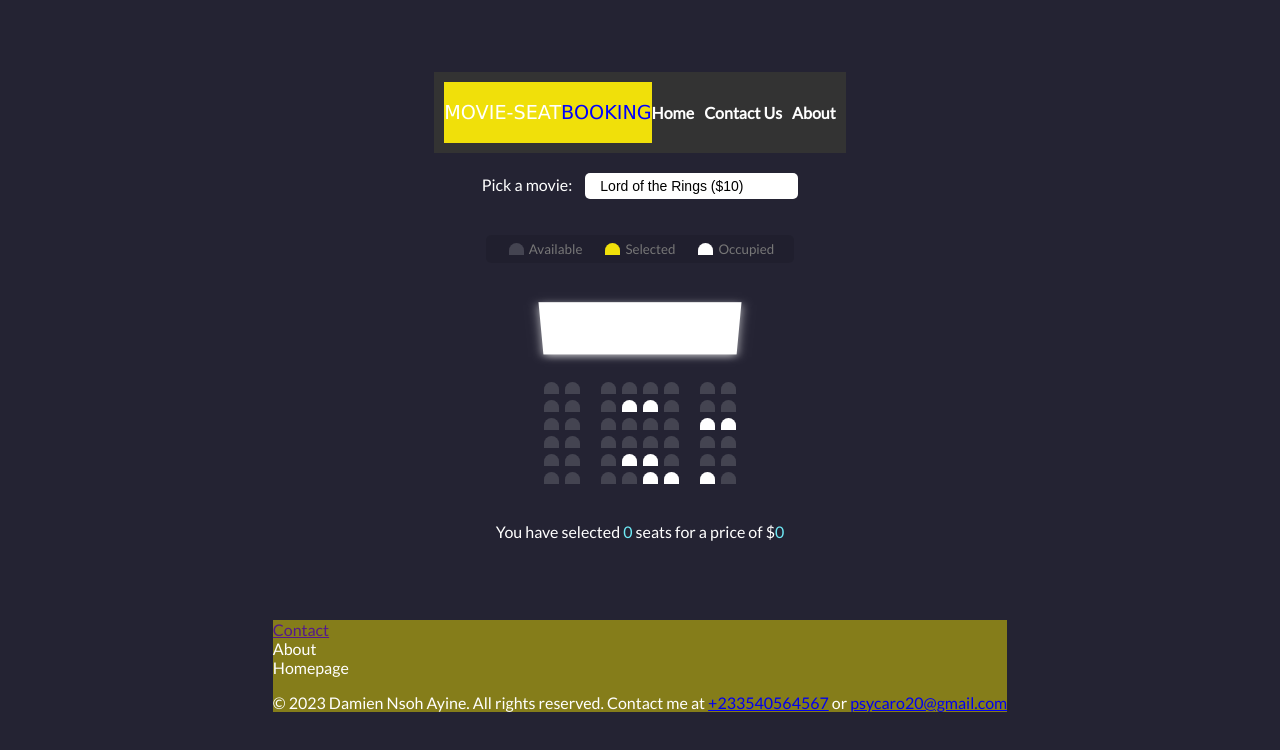
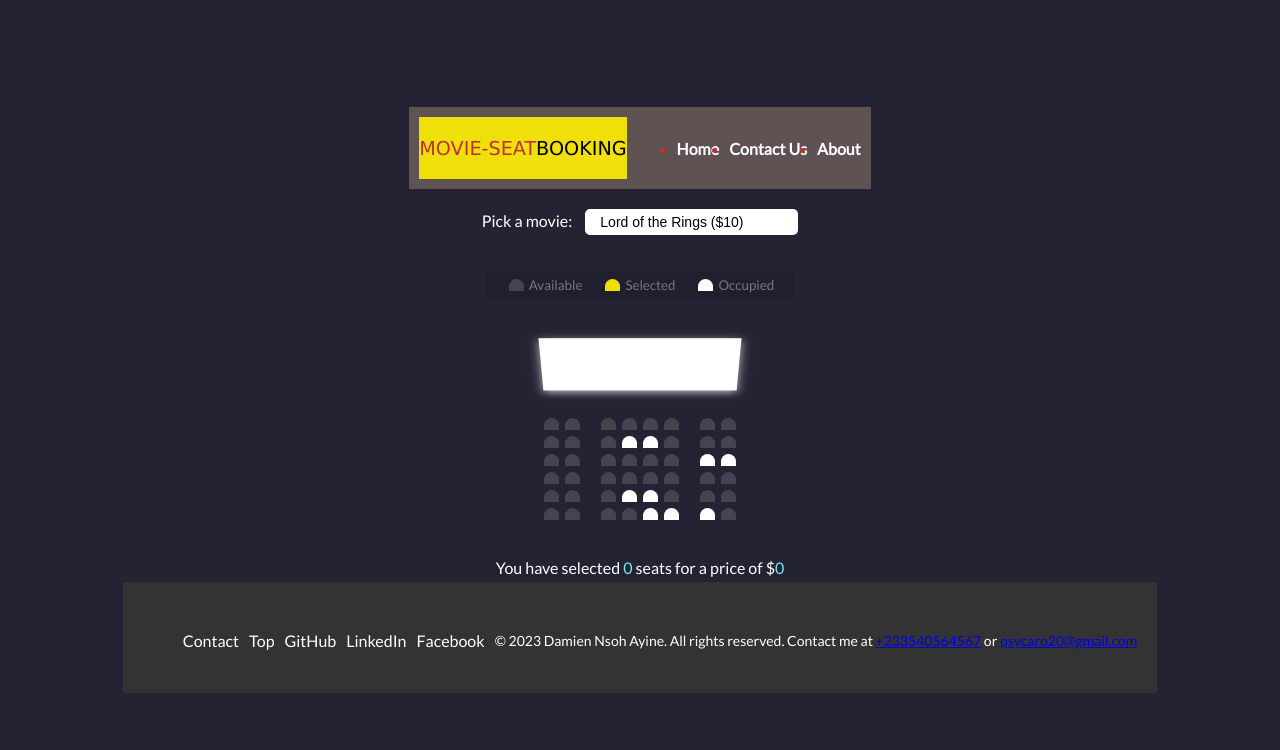
Before and after one commit to Damiennsoh/Movie-Seat-Booking, a plain HTML site: page index.html in a window 1280 px wide. Drawn offline with Linux system fonts and the light colour scheme.

Commit message:
modified the footer

```diff
--- a/index.html
+++ b/index.html
@@ -128,13 +128,14 @@
     <footer>
       <div class="footer">
         <ul>
-         <li><a href="" target="_blank" rel="noopener noreferrer">Contact</a></li>
-         <li>About</li>
-         <li>Homepage</li>
-         <p>&copy; 2023 Damien Nsoh Ayine. All rights reserved. Contact me at <a href="tel: +233540564567">+233540564567</a> or <a href="psycaro20@gmail.com">psycaro20@gmail.com</a></p>
+          <li><a href="" target="_blank" rel="noopener noreferrer">Contact</a></li>
+          <li><a href="#top">Top</a></li> <!-- Navigation link to top of the webpage -->
+          <li><a href="https://github.com/your-username" target="_blank" rel="noopener noreferrer">GitHub</a></li> <!-- GitHub link -->
+          <li><a href="https://linkedin.com/in/your-username" target="_blank" rel="noopener noreferrer">LinkedIn</a></li> <!-- LinkedIn link -->
+          <li><a href="https://facebook.com/your-username" target="_blank" rel="noopener noreferrer">Facebook</a></li> <!-- Facebook link -->
+          <p>&copy; 2023 Damien Nsoh Ayine. All rights reserved. Contact me at <a href="tel:+233540564567">+233540564567</a> or <a href="mailto:psycaro20@gmail.com">psycaro20@gmail.com</a></p>
         </ul>
       </div>
-
     </footer>
   </body>
 </html>
--- a/style.css
+++ b/style.css
@@ -15,8 +15,8 @@
 /* navbar */
 /* Navbar styles */
 .navbar {
-  background-color: #333;
-  color: #fff;
+  background-color: #5e5252;
+  color: #c03030;
   display: flex;
   justify-content: space-between;
   align-items: center;
@@ -47,7 +47,7 @@
 }
 
 .navbar li:first-child {
-  margin-left: 0;
+  margin-left: 0.5;
 }
 
 
@@ -56,7 +56,7 @@
 }
 
 .movie-homepage span.booking {
-  color: #0000ff; /* Color for "movie-seat" */
+  color: black; /* Color for "movie-seat" */
 }
 
 body {
@@ -177,14 +177,38 @@ p.text span {
   bor
 } */
 
-.footer{
-  background-color: #857d1a;
-  margin-top: 10%;
+.footer {
+  background-color: #333;
+  color: #fff;
+  padding: 20px;
 }
 
-ul {
+.footer ul {
+  display: flex;
+  justify-content: center;
+  align-items: center;
   list-style: none;
-  padding: 0;
-  margin: 10;
-  justify-content: space-between;
+  margin-bottom: 10px;
 }
+
+.footer li {
+  margin-right: 10px;
+}
+
+.footer li:last-child {
+  margin-right: 0;
+}
+
+.footer li a {
+  color: #fff;
+  text-decoration: none;
+}
+
+.footer p {
+  font-size: 14px;
+  text-align: center;
+}
+
+.footer a:hover {
+  text-decoration: underline;
+}
```
